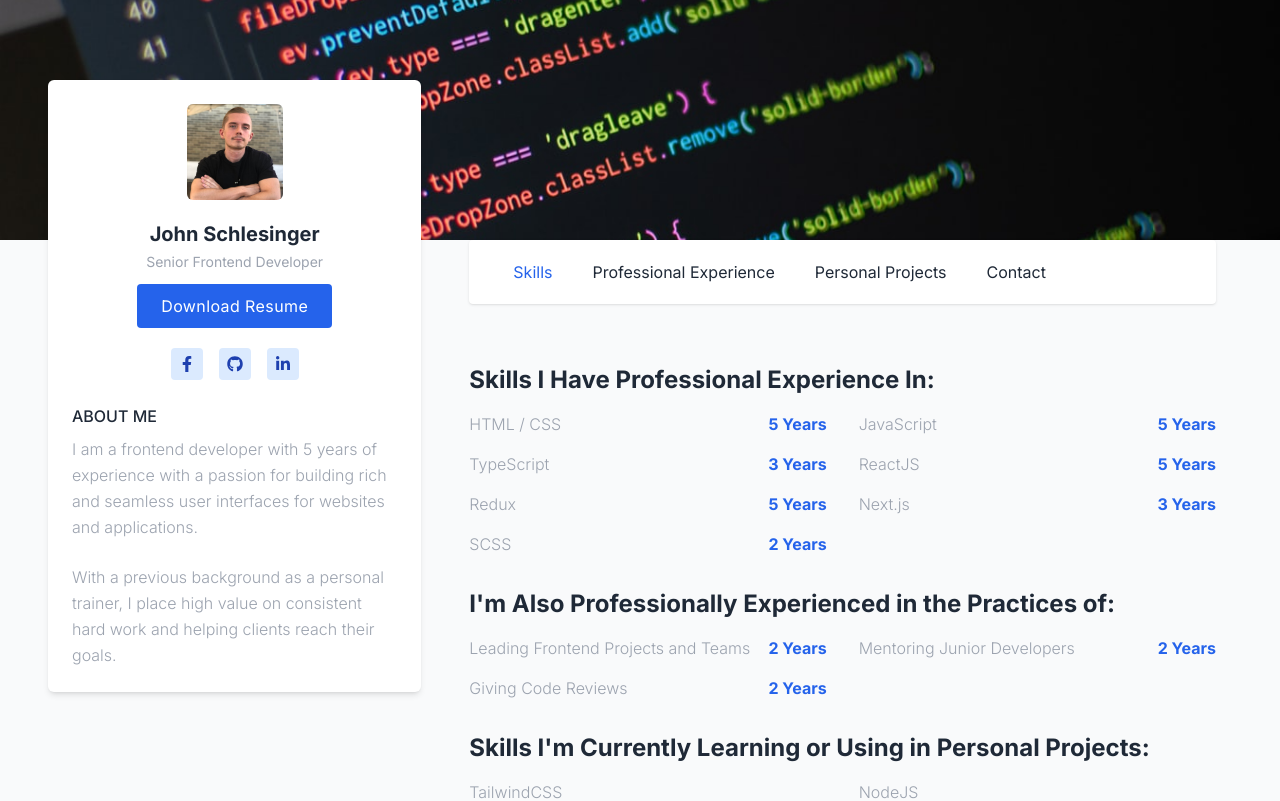
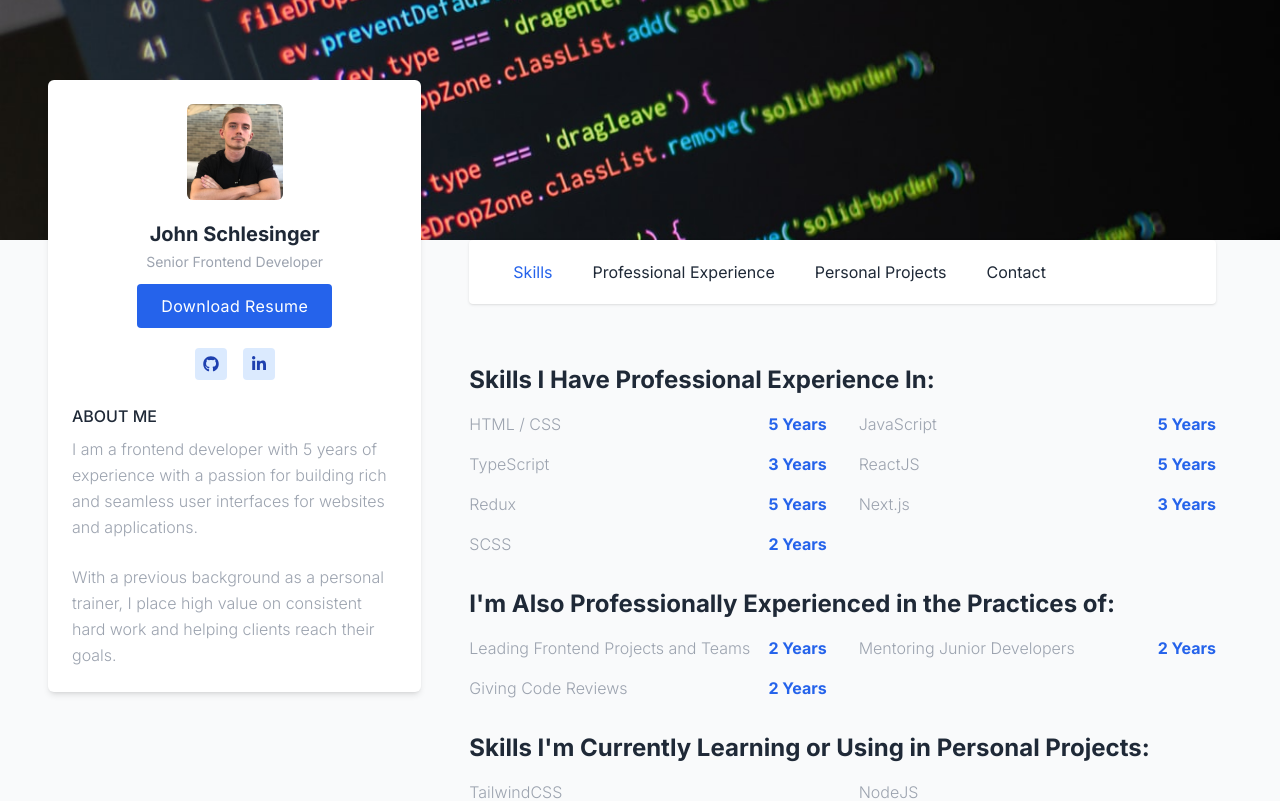
Before and after one commit to Jschles1/jschles-portfolio, a Next.js app: page / in a window 1280 px wide. Shown: the top 801 px of the page. Built offline with nearby package versions, Linux system fonts and the light colour scheme.

Commit message:
Minor changes

```diff
--- a/src/components/sections/Sidebar/Sidebar.tsx
+++ b/src/components/sections/Sidebar/Sidebar.tsx
@@ -15,18 +15,13 @@ import { SocialLink } from "@/lib/interfaces";
 const socials: SocialLink[] = [
   {
     id: 1,
-    icon: <FaFacebookF />,
-    link: "#0",
+    icon: <FaGithub />,
+    link: "https://github.com/Jschles1",
   },
   {
     id: 2,
-    icon: <FaGithub />,
-    link: "#0",
-  },
-  {
-    id: 3,
     icon: <FaLinkedinIn />,
-    link: "#0",
+    link: "https://www.linkedin.com/in/john-schlesinger-21438362/",
   },
 ];
 
@@ -81,6 +76,7 @@ const SocialIcon = (props: { social: SocialLink }) => {
     <li className="m-2">
       <a
         href={link}
+        target="_blank"
         className="w-8 h-8 bg-blue-100 rounded text-blue-800 flex items-center justify-center hover:text-white hover:bg-blue-600"
       >
         {icon}
```
